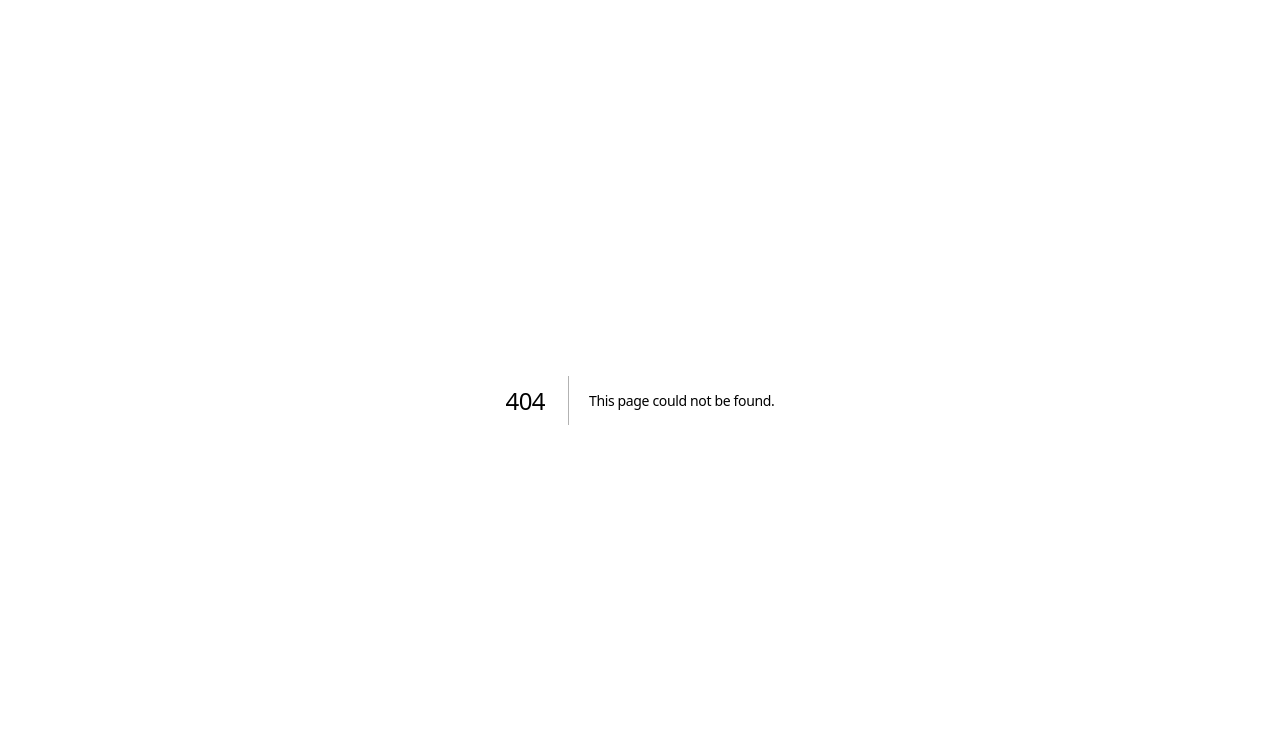
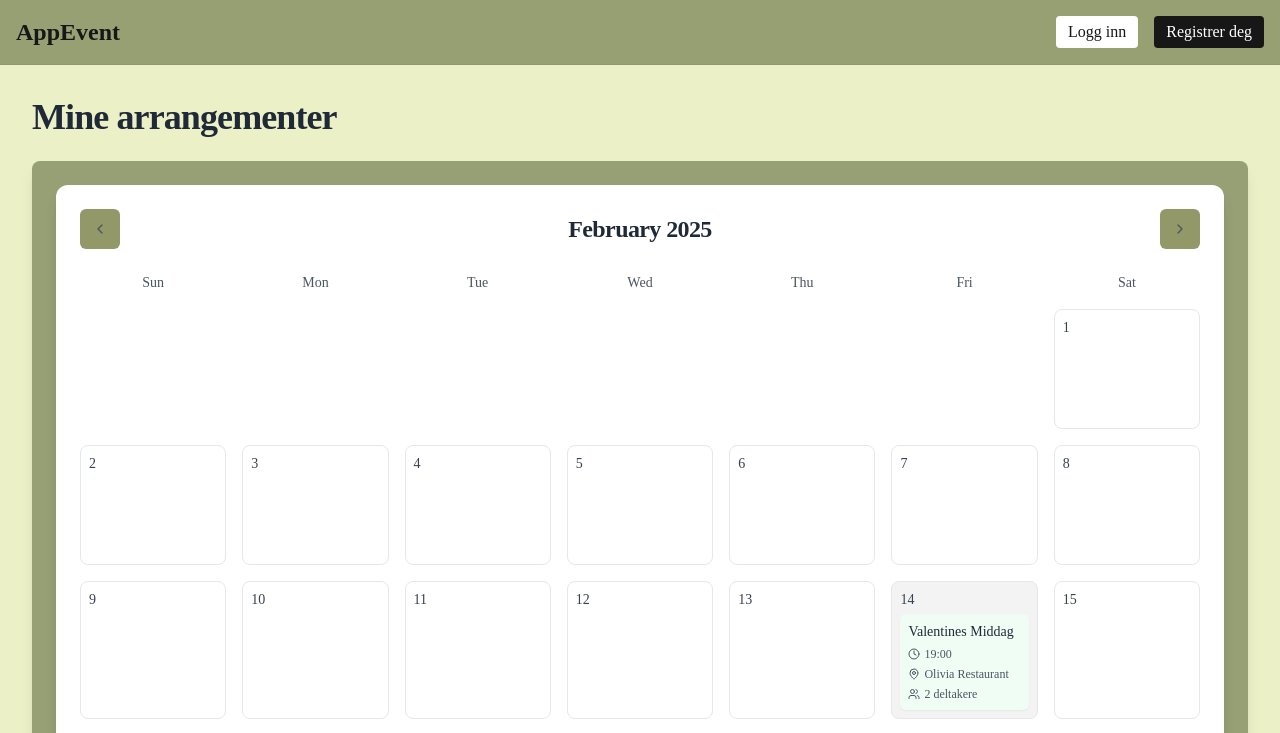
Before and after one commit to JohannesLyngaas/Appevent, a Next.js app in the folder appevent-app/: page /date_planning in a window 1280 px wide. Before the commit this address had no page. Shown: the top 733 px of the page. Built offline with nearby package versions, Linux system fonts and the light colour scheme; what fluid-tailwind would draw is missing.

Commit message:
feat: Lagd en dato-planlegger
Laget en dato-planlegger, som en dynamisk kalender som gir oversikt over arrangementer man er påmeldt. La også til date-fns i dependencies

```diff
--- /dev/null
+++ b/appevent-app/src/app/date_planning/page.tsx
@@ -0,0 +1,17 @@
+import { Layout } from "@/components/layout/Layout";
+import { CalendarView } from "@/components/date_planning/CalendarView";
+
+export default function DatePlanningPage() {
+  return (
+    <Layout>
+      <div className="container mx-auto p-4 md:p-8">
+        <h1 className="text-3xl md:text-4xl font-bold mb-6 text-gray-800">
+          Mine arrangementer
+        </h1>
+        <div className="bg-[#96A074] rounded-lg shadow-lg p-4 md:p-6">
+          <CalendarView />
+        </div>
+      </div>
+    </Layout>
+  );
+}
--- /dev/null
+++ b/appevent-app/src/components/date_planning/CalendarView.tsx
@@ -0,0 +1,160 @@
+"use client";
+
+import { useState } from "react";
+import { ChevronLeft, ChevronRight, Clock, MapPin, Users } from "lucide-react";
+import { Button } from "@/components/ui/button";
+import {
+  getDaysInMonth,
+  startOfMonth,
+  format,
+  addMonths,
+  subMonths,
+  isSameDay,
+  parseISO,
+} from "date-fns";
+
+// Mock data for events
+const events = [
+  {
+    id: 1,
+    title: "Valentines Middag",
+    date: "2025-02-14",
+    time: "19:00",
+    location: "Olivia Restaurant",
+    attendees: 2,
+    type: "planned",
+  },
+  {
+    id: 2,
+    title: "Team Building",
+    date: "2025-02-20",
+    time: "14:00",
+    location: "Escape Room Oslo",
+    attendees: 12,
+    type: "invited",
+  },
+  {
+    id: 3,
+    title: "Filmkveld",
+    date: "2025-02-28",
+    time: "20:00",
+    location: "Colosseum Kino",
+    attendees: 8,
+    type: "planned",
+  },
+];
+
+export function CalendarView() {
+  const [currentDate, setCurrentDate] = useState(new Date());
+  const daysInMonth = getDaysInMonth(currentDate);
+  const firstDayOfMonth = startOfMonth(currentDate);
+  const startingDayIndex = firstDayOfMonth.getDay();
+
+  const handlePrevMonth = () => setCurrentDate(subMonths(currentDate, 1));
+  const handleNextMonth = () => setCurrentDate(addMonths(currentDate, 1));
+
+  const getEventsForDay = (day: number) => {
+    const dateString = format(
+      new Date(currentDate.getFullYear(), currentDate.getMonth(), day),
+      "yyyy-MM-dd"
+    );
+    return events.filter((event) => event.date === dateString);
+  };
+
+  const isToday = (day: number) => {
+    const checkDate = new Date(
+      currentDate.getFullYear(),
+      currentDate.getMonth(),
+      day
+    );
+    return isSameDay(checkDate, parseISO("2025-02-18"));
+  };
+
+  return (
+    <div className="bg-white p-6 rounded-xl shadow-lg">
+      <div className="flex justify-between items-center mb-6">
+        <Button
+          onClick={handlePrevMonth}
+          variant="outline"
+          size="icon"
+          className="text-gray-600 hover:text-gray-800"
+        >
+          <ChevronLeft className="h-5 w-5" />
+        </Button>
+        <h2 className="text-2xl font-bold text-gray-800">
+          {format(currentDate, "MMMM yyyy")}
+        </h2>
+        <Button
+          onClick={handleNextMonth}
+          variant="outline"
+          size="icon"
+          className="text-gray-600 hover:text-gray-800"
+        >
+          <ChevronRight className="h-5 w-5" />
+        </Button>
+      </div>
+      <div className="grid grid-cols-7 gap-4 mb-4">
+        {["Sun", "Mon", "Tue", "Wed", "Thu", "Fri", "Sat"].map((day) => (
+          <div
+            key={day}
+            className="text-center font-medium text-sm text-gray-600"
+          >
+            {day}
+          </div>
+        ))}
+      </div>
+      <div className="grid grid-cols-7 gap-4">
+        {Array.from({ length: startingDayIndex }).map((_, index) => (
+          <div key={`empty-${index}`} className="p-2"></div>
+        ))}
+        {Array.from({ length: daysInMonth }).map((_, index) => {
+          const day = index + 1;
+          const dayEvents = getEventsForDay(day);
+          return (
+            <div
+              key={day}
+              className={`p-2 border rounded-lg min-h-[120px] transition-all duration-200 ease-in-out
+                ${dayEvents.length > 0 ? "bg-primary/5" : "hover:bg-gray-50"}
+                ${isToday(day) ? "border-red-500 border-2" : "border-gray-200"}
+              `}
+            >
+              <div
+                className={`font-medium text-sm mb-1 ${
+                  isToday(day) ? "text-red-500" : "text-gray-700"
+                }`}
+              >
+                {day}
+              </div>
+              {dayEvents.map((event) => (
+                <div
+                  key={event.id}
+                  className={`mt-1 p-2 rounded-md shadow-sm ${
+                    event.type === "planned" ? "bg-green-50" : "bg-blue-50"
+                  }`}
+                >
+                  <div className="font-medium text-sm mb-1 text-gray-800">
+                    {event.title}
+                  </div>
+                  <div className="space-y-1">
+                    <div className="flex items-center text-gray-600 text-xs">
+                      <Clock className="w-3 h-3 mr-1" />
+                      <span>{event.time}</span>
+                    </div>
+                    <div className="flex items-center text-gray-600 text-xs">
+                      <MapPin className="w-3 h-3 mr-1" />
+                      <span className="truncate">{event.location}</span>
+                    </div>
+                    <div className="flex items-center text-gray-600 text-xs">
+                      <Users className="w-3 h-3 mr-1" />
+                      <span>{event.attendees} deltakere</span>
+                    </div>
+                  </div>
+                </div>
+              ))}
+            </div>
+          );
+        })}
+      </div>
+    </div>
+  );
+}
```
